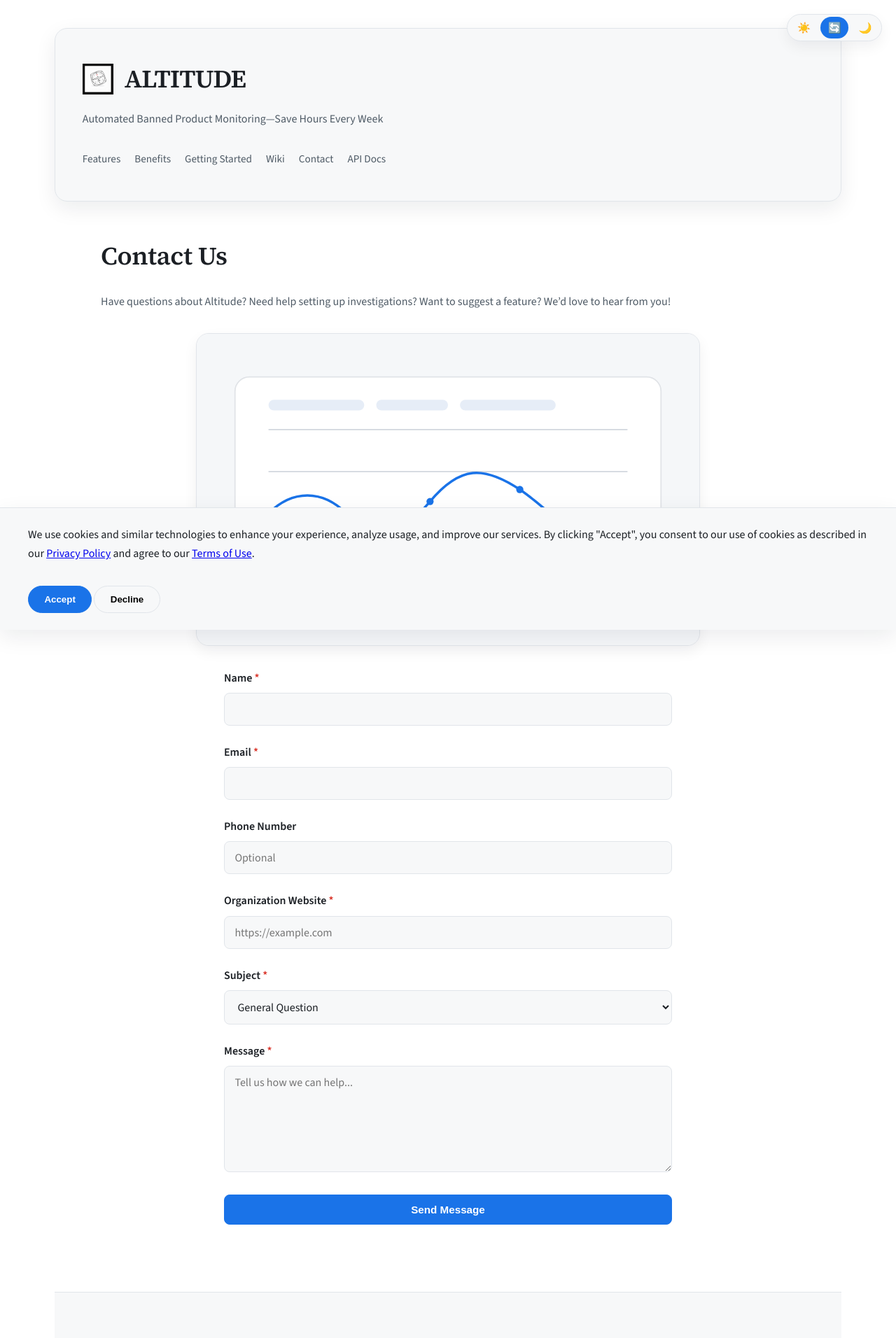
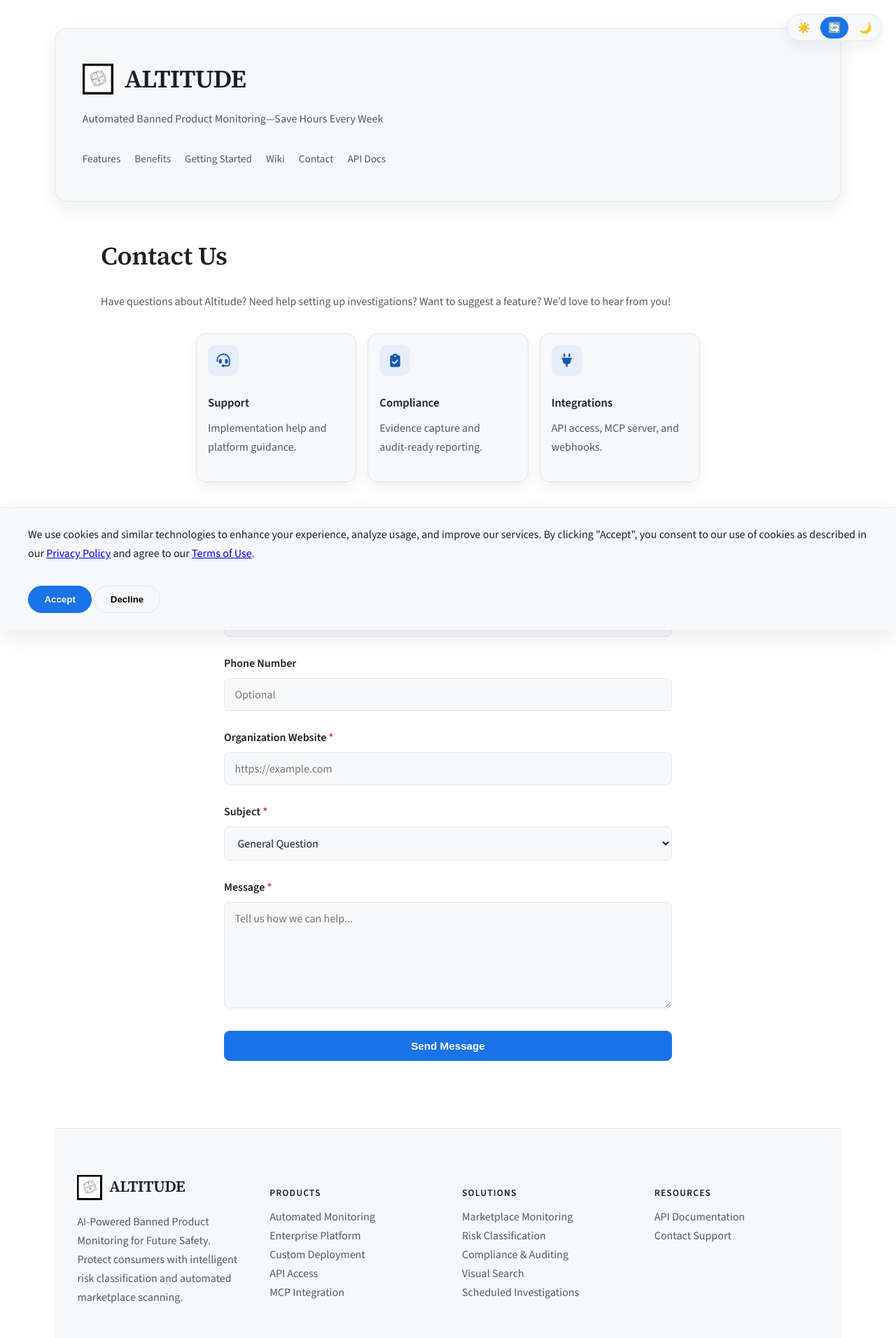
Before and after one commit to bizoton19/altitude, a Jekyll site: the page built from docs/contact.md, in a window 1280 px wide. Shown: the top 1912 px of the page at 70% size. Built offline with Jekyll 4.4.1, drawn with Linux system fonts in a browser that asks for light colours.

Commit message:
Normalize dark mode cards and refresh contact icons

```diff
--- a/docs/_layouts/default.html
+++ b/docs/_layouts/default.html
@@ -37,8 +37,8 @@
 
 [data-theme="dark"] {
   --bg: #0b0d11;
-  --bg-2: #151a22;
-  --bg-3: #202734;
+  --bg-2: #161c24;
+  --bg-3: #242e3c;
   --ink: #e7ecf2;
   --ink-strong: #ffffff;
   --muted: #c2c9d1;
@@ -57,8 +57,8 @@
 @media (prefers-color-scheme: dark) {
   [data-theme="auto"] {
     --bg: #0b0d11;
-    --bg-2: #151a22;
-    --bg-3: #202734;
+    --bg-2: #161c24;
+    --bg-3: #242e3c;
     --ink: #e7ecf2;
     --ink-strong: #ffffff;
     --muted: #c2c9d1;
@@ -426,6 +426,18 @@ p {
   border: 1px solid var(--border-strong);
 }
 
+[data-theme="dark"] .roadmap-card,
+[data-theme="auto"] .roadmap-card {
+  background: var(--bg-2);
+  border: 1px solid var(--border-strong);
+}
+
+[data-theme="dark"] .dag-node,
+[data-theme="auto"] .dag-node {
+  fill: var(--bg-2);
+  stroke: var(--border-strong);
+}
+
 @media (max-width: 700px) {
 
 .workflow-mobile {
@@ -529,20 +541,26 @@ pre {
 }
 
 
-.contact-hero {
+
+.contact-icons {
+  display: grid;
+  grid-template-columns: repeat(auto-fit, minmax(160px, 1fr));
+  gap: 1rem;
+  margin: 2rem auto 1.5rem;
   max-width: 720px;
-  margin: 2rem auto 1.5rem;
-  border-radius: 18px;
-  overflow: hidden;
-  border: 1px solid var(--border);
+}
+
+.contact-icon-card {
+  border: 1px solid var(--border);
+  border-radius: 14px;
+  padding: 1rem;
   background: var(--bg-2);
   box-shadow: var(--shadow-soft);
-}
-
-.contact-hero img {
-  display: block;
-  width: 100%;
-  height: auto;
+  text-align: left;
+}
+
+.contact-icon-card .icon-chip {
+  margin-bottom: 0.5rem;
 }
 
 .contact-panel {
--- a/docs/contact.md
+++ b/docs/contact.md
@@ -10,9 +10,24 @@ permalink: /contact.html
 Have questions about Altitude? Need help setting up investigations? Want to suggest a feature? We'd love to hear from you!
 
 
-<div class="contact-hero">
-  <img src="{{ '/assets/images/hero-abstract.svg' | relative_url }}" alt="Monitoring dashboard illustration">
+<div class="contact-icons">
+  <div class="contact-icon-card">
+    <div class="icon-chip"><i class="fas fa-headset"></i></div>
+    <h4>Support</h4>
+    <p>Implementation help and platform guidance.</p>
+  </div>
+  <div class="contact-icon-card">
+    <div class="icon-chip"><i class="fas fa-clipboard-check"></i></div>
+    <h4>Compliance</h4>
+    <p>Evidence capture and audit‑ready reporting.</p>
+  </div>
+  <div class="contact-icon-card">
+    <div class="icon-chip"><i class="fas fa-plug"></i></div>
+    <h4>Integrations</h4>
+    <p>API access, MCP server, and webhooks.</p>
+  </div>
 </div>
+
 <div class="glass-panel contact-panel">
   <form id="contact-form" action="https://formsubmit.co/asalomon@bilomax.com" method="POST" target="_self">
     <input type="hidden" name="_captcha" value="false">
```
Also changed, not shown: docs/index.md (+2 -2 lines).
